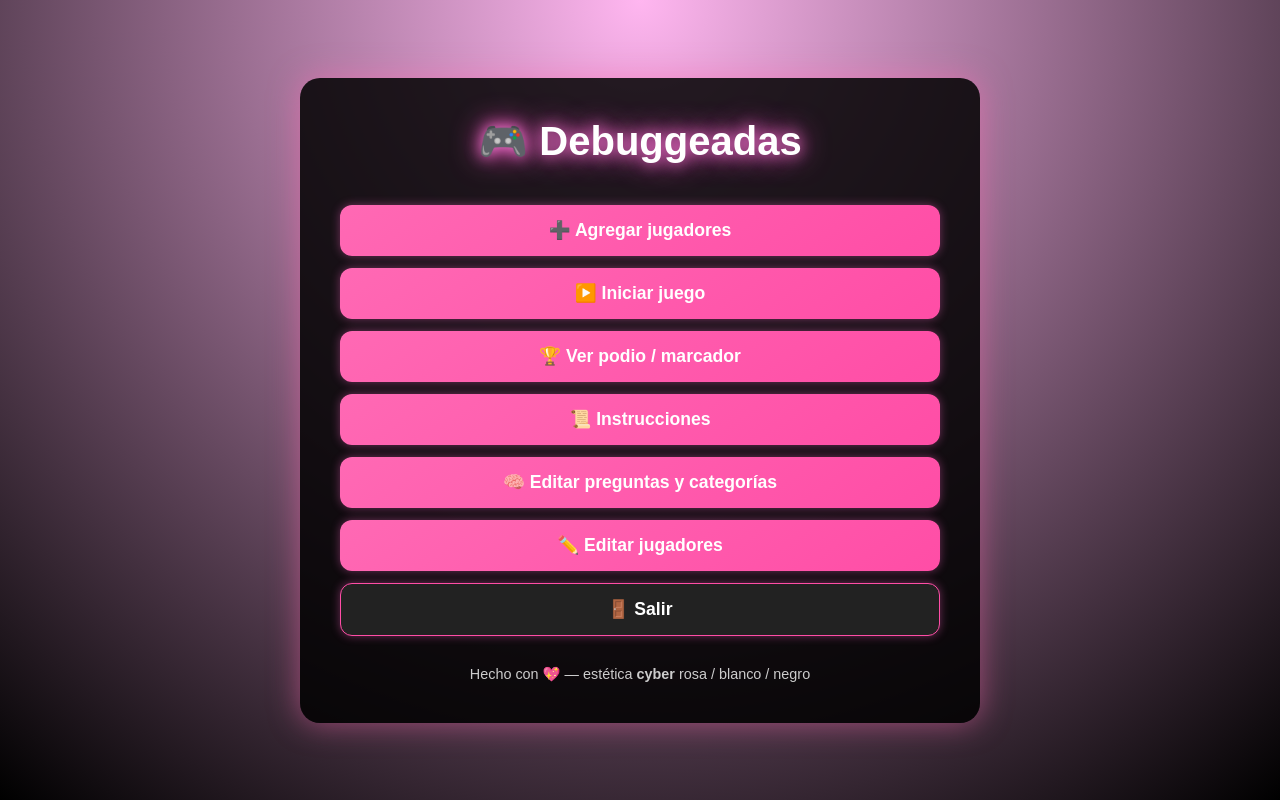
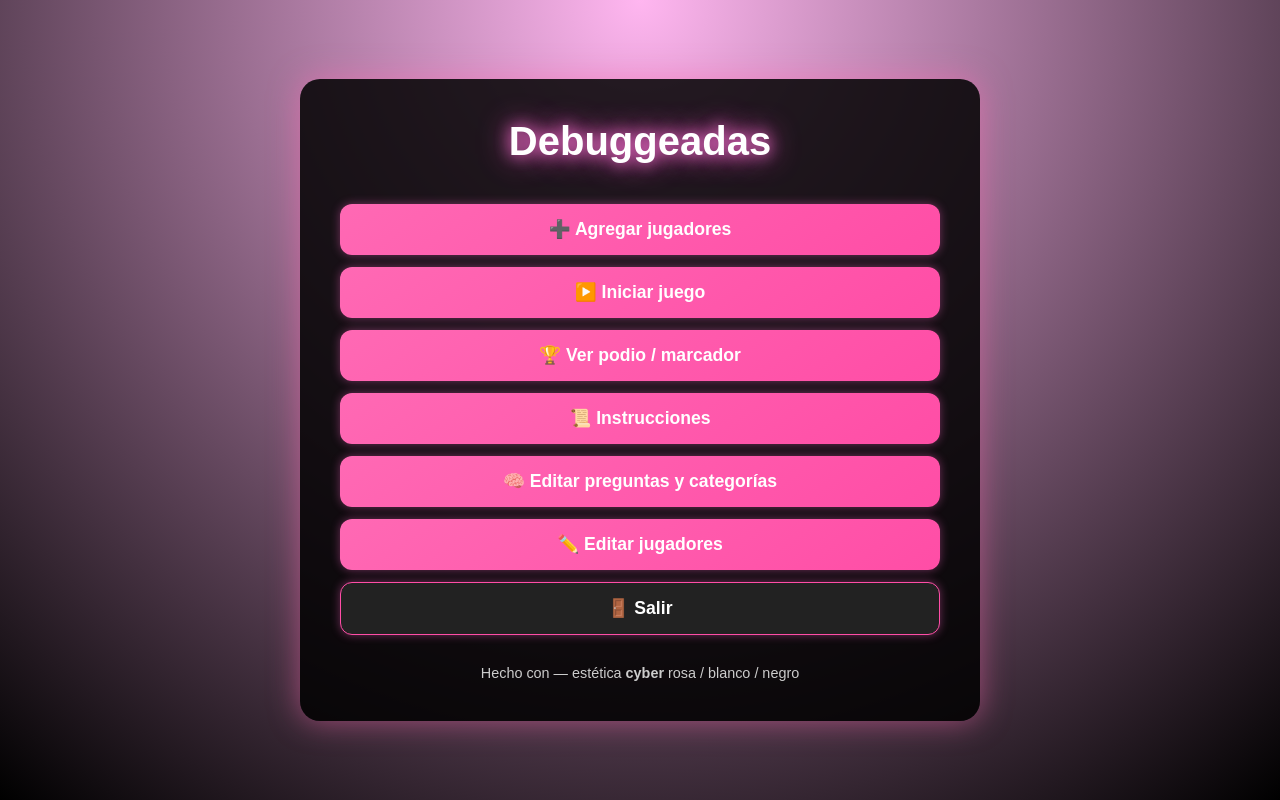
Before and after one commit to PiliDG/preguntados-ciber, a plain HTML site: page frontend/index.html in a window 1280 px wide. Drawn offline with Linux system fonts and the light colour scheme; files that its build step writes are made by us from their sources.

Commit message:
Remove emoji from title and footer in index.html

```diff
--- a/frontend/index.html
+++ b/frontend/index.html
@@ -3,12 +3,12 @@
   <head>
     <meta charset="utf-8" />
     <meta name="viewport" content="width=device-width, initial-scale=1" />
-    <title>🎮 Debuggeadas</title>
+    <title> Debuggeadas</title>
     <link rel="stylesheet" href="/static/styles.css" />
   </head>
   <body>
     <div class="menu-container">
-      <header class="glow-title">🎮 Debuggeadas</header>
+      <header class="glow-title"> Debuggeadas</header>
 
       <main class="menu">
         <button class="btn-menu" id="addPlayers">➕ Agregar jugadores</button>
@@ -20,7 +20,7 @@
         <button class="btn-menu exit">🚪 Salir</button>
       </main>
 
-      <footer>Hecho con 💖 — estética <b>cyber</b> rosa / blanco / negro</footer>
+      <footer>Hecho con — estética <b>cyber</b> rosa / blanco / negro</footer>
     </div>
 
     <script>
```
